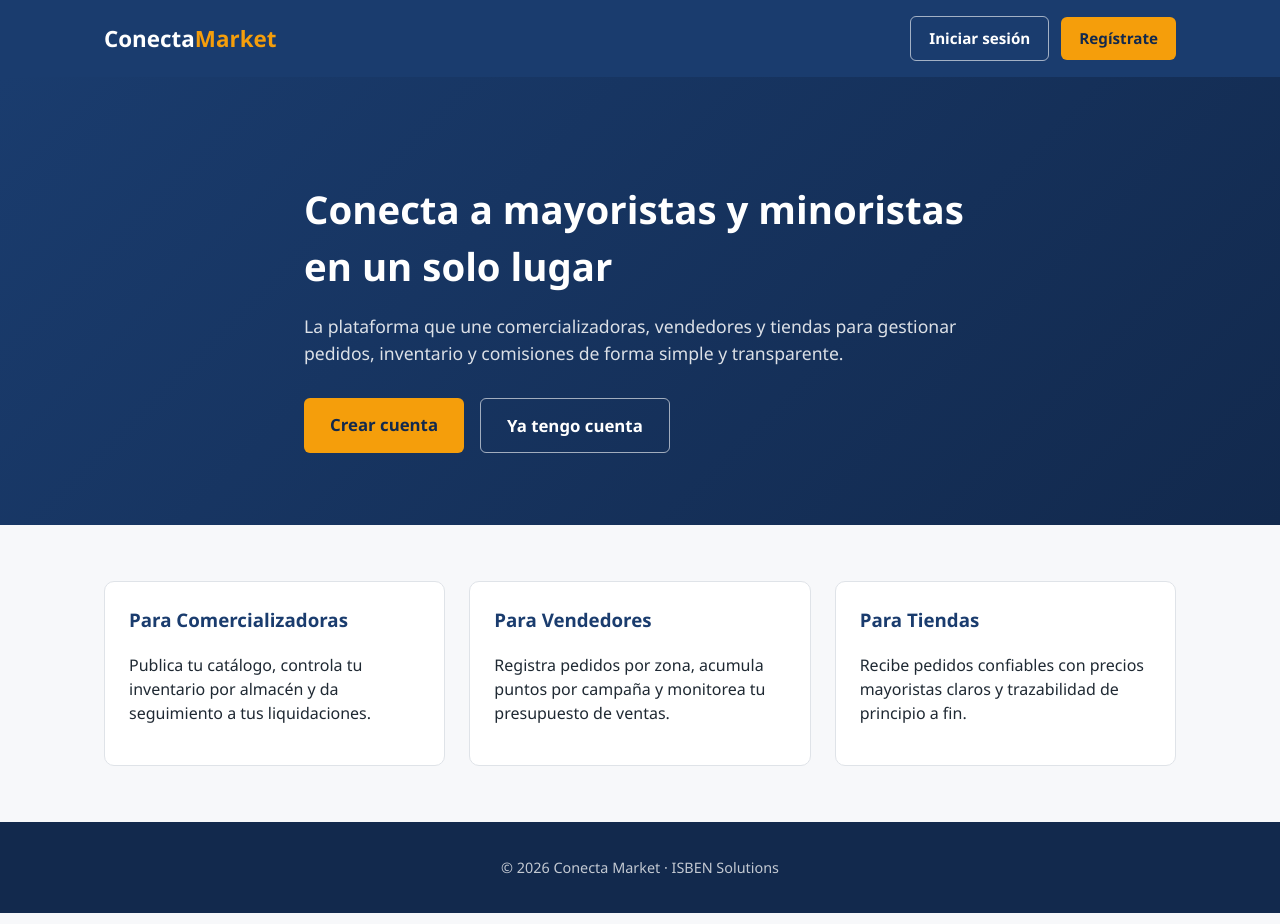
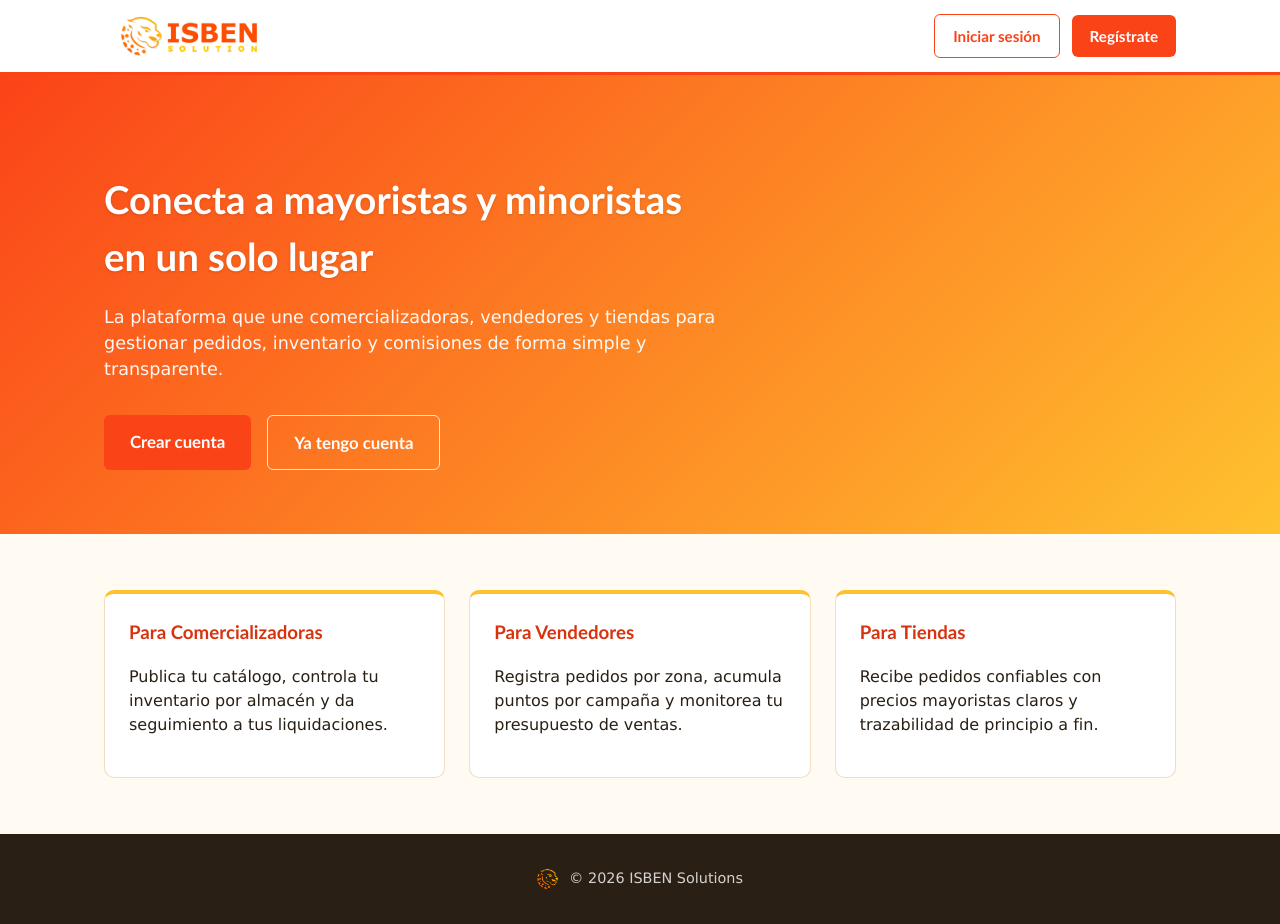
Before and after one commit to By-Alvarez06/P-Web-RetoBimestral, a Django app: page / in a window 1280 px wide. Run offline with Django 5.2, Linux system fonts and the light colour scheme.

Commit message:
Inicio Logos

```diff
--- a/proyectoIsben/negocio/static/negocio/css/style.css
+++ b/proyectoIsben/negocio/static/negocio/css/style.css
@@ -1,12 +1,12 @@
 :root {
-    --navy: #1a3c6e;
-    --navy-dark: #12294d;
-    --amber: #f59e0b;
-    --amber-dark: #d98407;
-    --bg: #f7f8fa;
-    --text: #1f2933;
-    --text-muted: #5b6472;
-    --border: #dfe3e8;
+    --orange: #FB4318;
+    --orange-dark: #d8330f;
+    --yellow: #FFC22F;
+    --yellow-dark: #e6a913;
+    --bg: #fffaf2;
+    --text: #2a1f14;
+    --text-muted: #7a6a58;
+    --border: #f0ddc4;
     --white: #ffffff;
     --danger: #c0392b;
     --success: #1e8e57;
@@ -18,10 +18,14 @@
 
 body {
     margin: 0;
-    font-family: "Segoe UI", Roboto, Arial, sans-serif;
+    font-family: Verdana, Geneva, sans-serif;
     color: var(--text);
     background: var(--bg);
     line-height: 1.5;
+}
+
+h1, h2, h3, h4, .brand, .btn {
+    font-family: "Futura", "Century Gothic", "Trebuchet MS", Verdana, sans-serif;
 }
 
 .container {
@@ -37,25 +41,26 @@ a {
 
 /* Header */
 .site-header {
-    background: var(--navy);
-    color: var(--white);
+    background: var(--white);
+    border-bottom: 3px solid var(--orange);
 }
 
 .header-inner {
     display: flex;
     align-items: center;
     justify-content: space-between;
-    padding: 16px 24px;
+    padding: 12px 24px;
 }
 
 .brand {
-    font-size: 1.4rem;
-    font-weight: 700;
-    color: var(--white);
+    display: flex;
+    align-items: center;
 }
 
-.brand span {
-    color: var(--amber);
+.brand-logo {
+    height: 48px;
+    width: auto;
+    display: block;
 }
 
 .nav-links {
@@ -65,7 +70,7 @@ a {
 }
 
 .nav-greeting {
-    color: var(--white);
+    color: var(--text);
     margin-right: 4px;
     font-size: 0.95rem;
 }
@@ -81,7 +86,7 @@ a {
     border-radius: 6px;
     padding: 10px 18px;
     font-size: 0.95rem;
-    font-weight: 600;
+    font-weight: 700;
     cursor: pointer;
     transition: background 0.15s ease, transform 0.1s ease;
 }
@@ -96,22 +101,22 @@ a {
 }
 
 .btn-primary {
-    background: var(--amber);
-    color: var(--navy-dark);
+    background: var(--orange);
+    color: var(--white);
 }
 
 .btn-primary:hover {
-    background: var(--amber-dark);
+    background: var(--orange-dark);
 }
 
 .btn-ghost {
     background: transparent;
-    color: var(--white);
-    border: 1px solid rgba(255, 255, 255, 0.6);
+    color: var(--orange);
+    border: 1px solid var(--orange);
 }
 
 .btn-ghost:hover {
-    background: rgba(255, 255, 255, 0.1);
+    background: rgba(251, 67, 24, 0.08);
 }
 
 /* Messages */
@@ -137,9 +142,9 @@ a {
 }
 
 .message-info {
-    background: #e8f1fb;
-    color: var(--navy);
-    border: 1px solid #c3d9f2;
+    background: #fff6e0;
+    color: var(--orange-dark);
+    border: 1px solid var(--yellow);
 }
 
 .message-error, .message-danger {
@@ -150,22 +155,30 @@ a {
 
 /* Hero */
 .hero {
-    background: linear-gradient(135deg, var(--navy) 0%, var(--navy-dark) 100%);
+    background: linear-gradient(135deg, var(--orange) 0%, var(--yellow) 100%);
     color: var(--white);
-    padding: 72px 0;
+    padding: 64px 0;
 }
 
 .hero-inner {
-    max-width: 720px;
+    display: flex;
+    align-items: center;
+    justify-content: space-between;
+    gap: 32px;
+}
+
+.hero-text {
+    max-width: 620px;
 }
 
 .hero h1 {
     font-size: 2.4rem;
     margin-bottom: 16px;
+    text-shadow: 0 1px 3px rgba(0, 0, 0, 0.15);
 }
 
 .hero-subtitle {
-    color: rgba(255, 255, 255, 0.85);
+    color: rgba(255, 255, 255, 0.95);
     font-size: 1.1rem;
     margin-bottom: 32px;
 }
@@ -173,6 +186,22 @@ a {
 .hero-actions {
     display: flex;
     gap: 16px;
+}
+
+.hero .btn-ghost {
+    color: var(--white);
+    border-color: rgba(255, 255, 255, 0.8);
+}
+
+.hero .btn-ghost:hover {
+    background: rgba(255, 255, 255, 0.15);
+}
+
+.hero-iso {
+    width: 220px;
+    height: auto;
+    flex-shrink: 0;
+    filter: drop-shadow(0 8px 16px rgba(0, 0, 0, 0.2));
 }
 
 /* Features */
@@ -189,12 +218,13 @@ a {
 .feature-card {
     background: var(--white);
     border: 1px solid var(--border);
+    border-top: 4px solid var(--yellow);
     border-radius: 10px;
     padding: 24px;
 }
 
 .feature-card h3 {
-    color: var(--navy);
+    color: var(--orange-dark);
     margin-top: 0;
 }
 
@@ -206,6 +236,7 @@ a {
 .auth-box {
     background: var(--white);
     border: 1px solid var(--border);
+    border-top: 4px solid var(--orange);
     border-radius: 12px;
     padding: 40px;
     max-width: 440px;
@@ -217,7 +248,7 @@ a {
 }
 
 .auth-box h1 {
-    color: var(--navy);
+    color: var(--orange-dark);
     margin-top: 0;
     text-align: center;
 }
@@ -229,7 +260,7 @@ a {
 }
 
 .form-field label {
-    font-weight: 600;
+    font-weight: 700;
     margin-bottom: 6px;
     font-size: 0.9rem;
 }
@@ -248,7 +279,7 @@ a {
 .form-field textarea:focus,
 .form-field select:focus {
     outline: none;
-    border-color: var(--navy);
+    border-color: var(--orange);
 }
 
 .form-field-wide {
@@ -299,8 +330,8 @@ fieldset.rol-fields {
 }
 
 fieldset.rol-fields legend {
-    color: var(--navy);
-    font-weight: 600;
+    color: var(--orange-dark);
+    font-weight: 700;
     padding: 0 6px;
 }
 
@@ -315,15 +346,42 @@ fieldset.rol-fields.hidden {
 }
 
 .auth-switch a {
-    color: var(--navy);
-    font-weight: 600;
+    color: var(--orange-dark);
+    font-weight: 700;
 }
 
 /* Footer */
 .site-footer {
-    background: var(--navy-dark);
-    color: rgba(255, 255, 255, 0.75);
+    background: var(--text);
+    color: rgba(255, 255, 255, 0.8);
     padding: 20px 0;
     text-align: center;
     font-size: 0.9rem;
 }
+
+.footer-inner {
+    display: flex;
+    align-items: center;
+    justify-content: center;
+    gap: 10px;
+}
+
+.footer-iso {
+    height: 22px;
+    width: auto;
+}
+
+@media (max-width: 720px) {
+    .hero-inner {
+        flex-direction: column;
+        text-align: center;
+    }
+
+    .hero-actions {
+        justify-content: center;
+    }
+
+    .hero-iso {
+        width: 140px;
+    }
+}
--- a/proyectoIsben/negocio/templates/home.html
+++ b/proyectoIsben/negocio/templates/home.html
@@ -1,10 +1,12 @@
 {% extends "master.html" %}
+{% load static %}
 
 {% block title %}Conecta Market · Inicio{% endblock %}
 
 {% block content %}
 <section class="hero">
     <div class="container hero-inner">
+        <div class="hero-text">
             <h1>Conecta a mayoristas y minoristas en un solo lugar</h1>
             <p class="hero-subtitle">
                 La plataforma que une comercializadoras, vendedores y tiendas para gestionar
@@ -18,6 +20,7 @@
             {% else %}
                 <p class="hero-actions">Sesión activa como <strong>{{ usuario_actual.rol|title }}</strong>.</p>
             {% endif %}
+        </div>
     </div>
 </section>
 
--- a/proyectoIsben/negocio/templates/master.html
+++ b/proyectoIsben/negocio/templates/master.html
@@ -4,13 +4,16 @@
 <head>
     <meta charset="UTF-8">
     <meta name="viewport" content="width=device-width, initial-scale=1.0">
-    <title>{% block title %}Conecta Market{% endblock %}</title>
+    <title>Conecta Market</title>
+    <link rel="icon" type="image/png" href="{% static 'negocio/imagenes/iso_perfil.png' %}">
     <link rel="stylesheet" href="{% static 'negocio/css/style.css' %}">
 </head>
 <body>
     <header class="site-header">
         <div class="container header-inner">
-            <a href="{% url 'home' %}" class="brand">Conecta<span>Market</span></a>
+            <a href="{% url 'home' %}" class="brand">
+                <img src="{% static 'negocio/imagenes/logos_2.png' %}" alt="ISBEN Solution" class="brand-logo">
+            </a>
             <nav class="nav-links">
                 {% if usuario_actual %}
                     <span class="nav-greeting">Hola, {{ usuario_actual.nombres }}</span>
@@ -41,8 +44,9 @@
     </main>
 
     <footer class="site-footer">
-        <div class="container">
-            <p>&copy; {% now "Y" %} Conecta Market · ISBEN Solutions</p>
+        <div class="container footer-inner">
+            <img src="{% static 'negocio/imagenes/iso_1.png' %}" alt="" class="footer-iso">
+            <p>&copy; 2026 ISBEN Solutions</p>
         </div>
     </footer>
 </body>
```
Also changed, not shown: proyectoIsben/negocio/static/negocio/imagenes/colometria.jpg.jpeg (added), proyectoIsben/negocio/static/negocio/imagenes/iso_1.png (added), proyectoIsben/negocio/static/negocio/imagenes/iso_2.png (added), proyectoIsben/negocio/static/negocio/imagenes/iso_perfil.png (added), proyectoIsben/negocio/static/negocio/imagenes/logos_1 - copia.jpg.jpeg (added), proyectoIsben/negocio/static/negocio/imagenes/logos_1.png (added), proyectoIsben/negocio/static/negocio/imagenes/logos_2.png (added), proyectoIsben/negocio/static/negocio/imagenes/logos_ISBEN.jpg.jpeg (added). Lines whose indentation alone changed are shown as unchanged.
